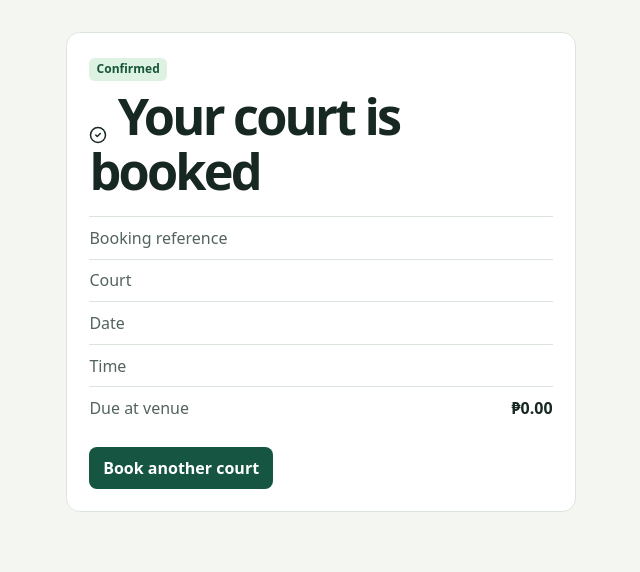
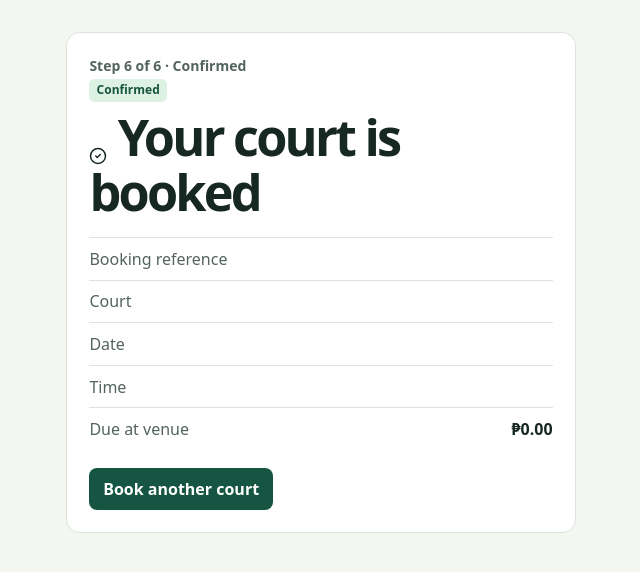
Before and after one commit to melencio-ai/pickleball-lite, a Laravel app: page /bookings/confirmed in a window 1280 px wide. Shown: the part 70-642 px from the top of the page, without its empty margins (319-959 px from the left). Run offline with Laravel 12, Linux system fonts and the light colour scheme; the visitor is signed in with stand-in values (Sample User, id 1); data that the repository does not hold is empty.

Commit message:
Show the final survey step on booking confirmation

```diff
--- a/resources/views/book/confirmation.blade.php
+++ b/resources/views/book/confirmation.blade.php
@@ -4,6 +4,7 @@
 
 @section('content')
     <section class="panel confirmation">
+        <p class="muted survey-step">Step 6 of 6 · Confirmed</p>
         <p class="status-chip paid">Confirmed</p>
         <h1><x-booking-icon name="circle-check" /> Your court is booked</h1>
         <dl class="receipt">
```
